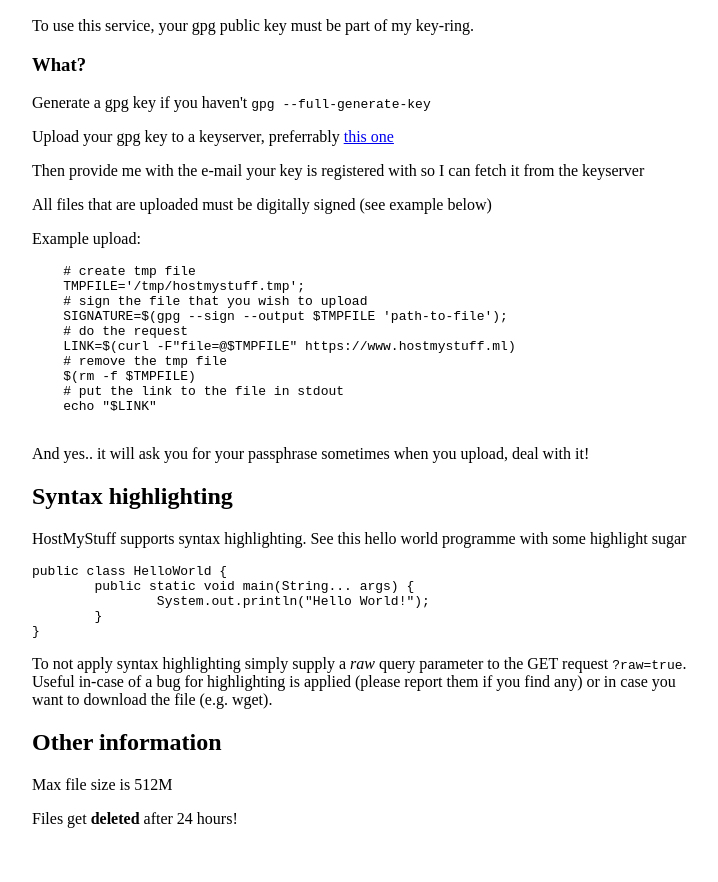
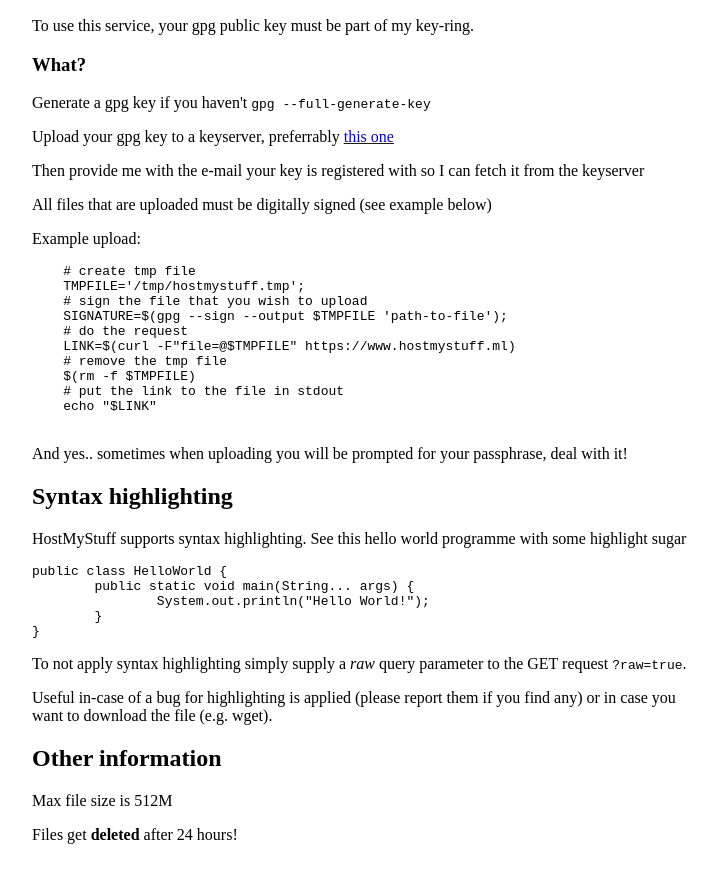
Before and after one commit to JurisMajors/hostmystuff, a website: page public/index.html in a window 1280 px wide. Shown: the part 150-1032 px from the top of the page, without its empty margins (280-998 px from the left). Drawn offline with Linux system fonts and the light colour scheme.

```diff
--- a/public/index.html
+++ b/public/index.html
@@ -37,7 +37,7 @@
     </pre>
 </p>
 
-And yes.. it will ask you for your passphrase sometimes when you upload, deal with it!
+And yes.. sometimes when uploading you will be prompted for your passphrase, deal with it!
 
 
 <h2> Syntax highlighting </h2>
@@ -50,14 +50,16 @@
 	}
 }
 </pre>
-<p> To not apply syntax highlighting simply supply a <i>raw</i> query parameter to the GET request <code>?raw=true</code>. Useful in-case of a bug for highlighting is applied (please report them if you find any) or in case you want to download the file (e.g. wget).</p>
+<p> To not apply syntax highlighting simply supply a <i>raw</i> query parameter to the GET request <code>?raw=true</code>.</p>
+
+<p> Useful in-case of a bug for highlighting is applied (please report them if you find any) or in case you want to download the file (e.g. wget).</p>
 
 <h2> Other information</h2>
 <p> Max file size is 512M </p>
 <p> Files get <b>deleted</b> after 24 hours! </p>
 
 
-    </main>
+</main>
 
 </body>
 </html>
```
Also changed, not shown: README.md.
